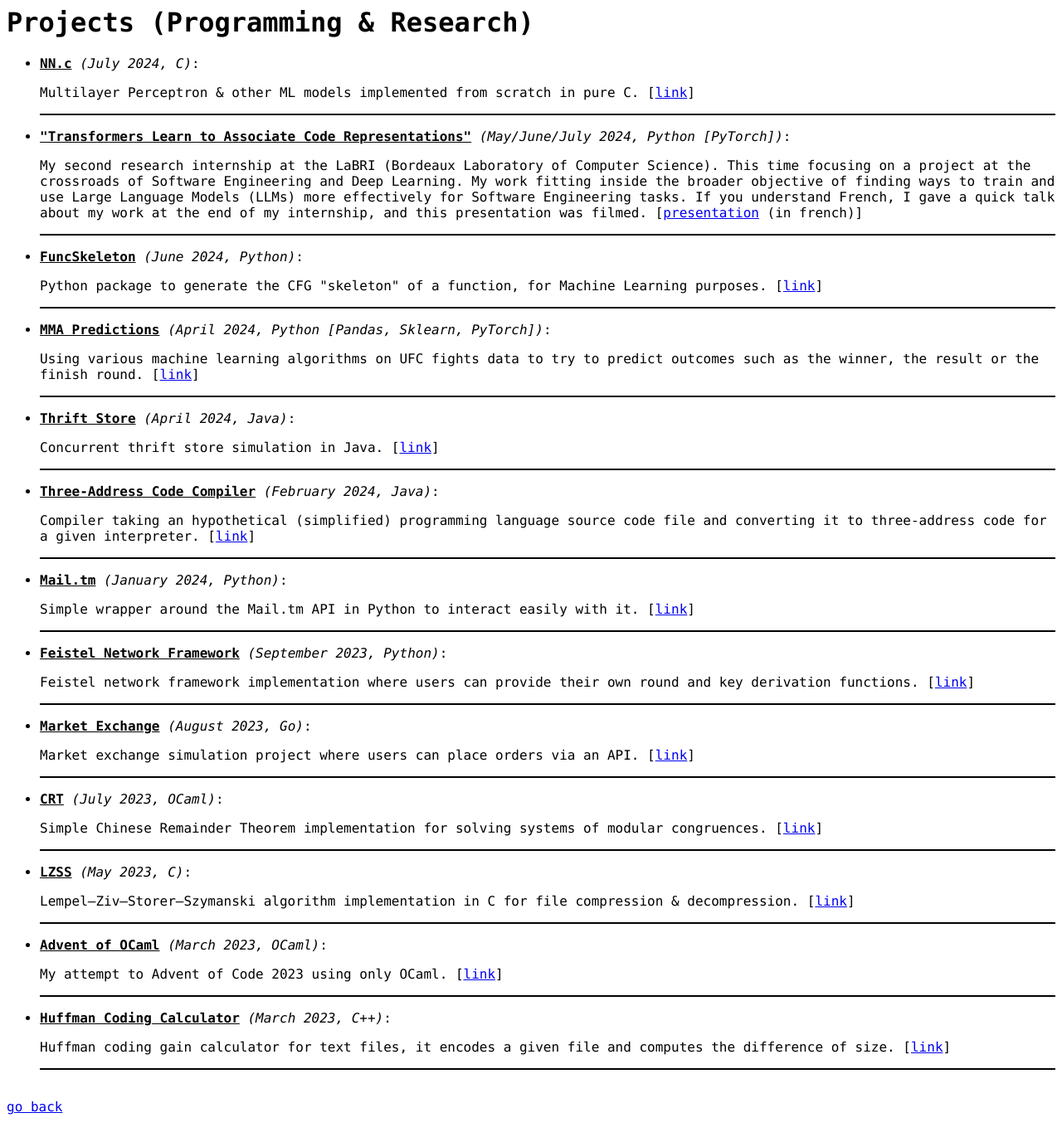
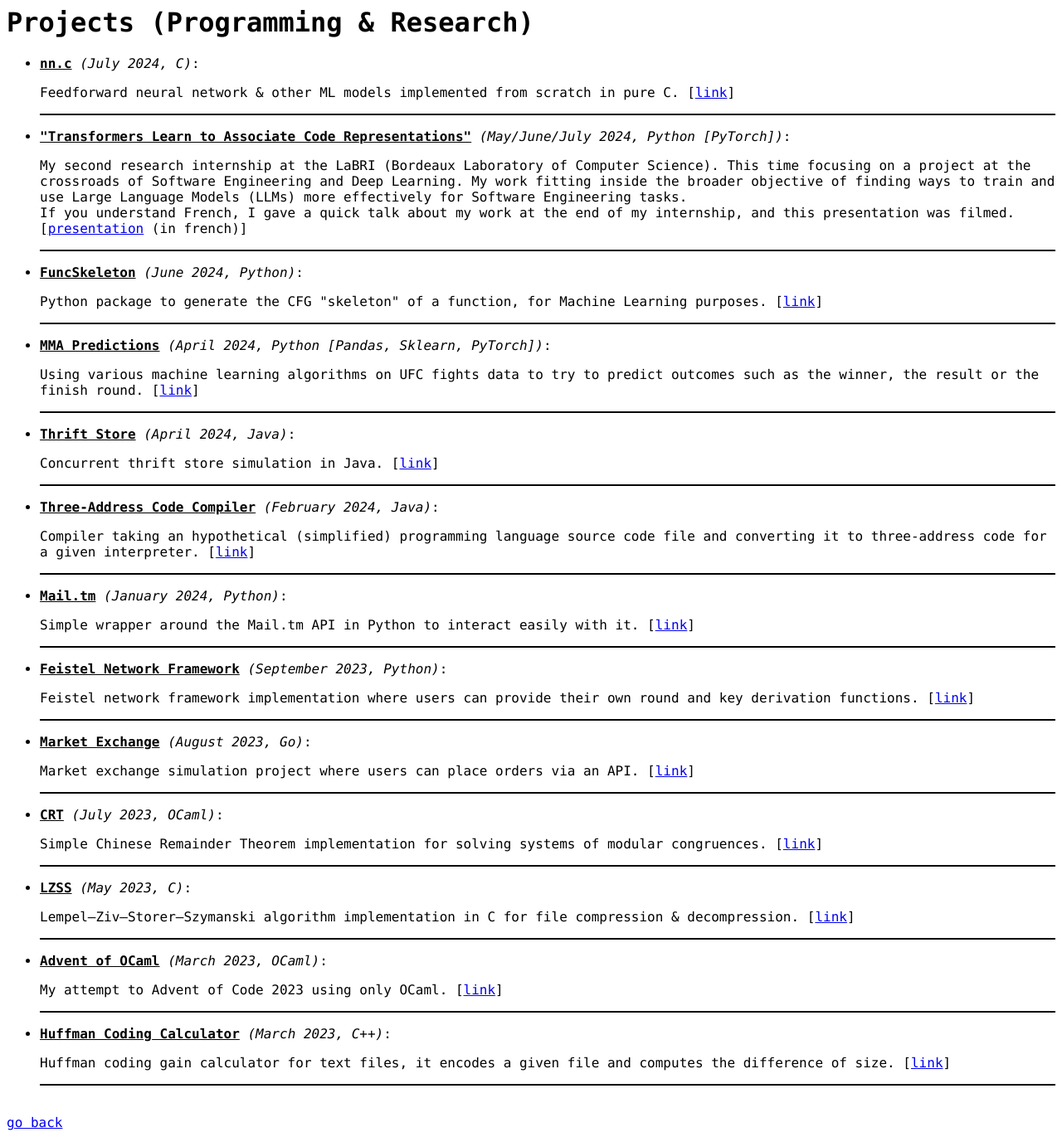
Before and after one commit to mrochk/mrochk.github.io, a Jekyll site: the page projects.html, which Jekyll copies as it is, in a window 1280 px wide. Shown: the whole page at 83% size. Built offline with Jekyll 4.4.1, drawn with Linux system fonts in a browser that asks for light colours.

Commit message:
changed projects

```diff
--- a/projects.html
+++ b/projects.html
@@ -21,19 +21,19 @@
 
     <!--
     <li>
-        <p><b>Autograd Engine</b> <i>(June 2024, C)</i>:</p>
+        <p><b>Autograd Engine</b> <i>(June 2024, Go)</i>:</p>
         <p>Autograd engine that works at scalar and matrix level. [<a href="https://github.com/mrochk/autograd">link</a>]</p>
     </li>
     -->
 
     <li>
-        <p><b>NN.c</b> <i>(July 2024, C)</i>:</p>
-        <p>Multilayer Perceptron & other ML models implemented from scratch in pure C. [<a href="https://github.com/mrochk/nn.c">link</a>]</p>
+        <p><b>nn.c</b> <i>(July 2024, C)</i>:</p>
+        <p>Feedforward neural network & other ML models implemented from scratch in pure C. [<a href="https://github.com/mrochk/nn.c">link</a>]</p>
     </li>
 
     <li>
         <p><b>"Transformers Learn to Associate Code Representations"</b> <i>(May/June/July 2024, Python [PyTorch])</i>:</p>
-        <p>My second research internship at the LaBRI (Bordeaux Laboratory of Computer Science). This time focusing on a project at the crossroads of Software Engineering and Deep Learning. My work fitting inside the broader objective of finding ways to train and use Large Language Models (LLMs) more effectively for Software Engineering tasks. If you understand French, I gave a quick talk about my work at the end of my internship, and this presentation was filmed. [<a href="https://github.com/mrochk/funcskeleton">presentation</a> (in french)]</p>
+        <p>My second research internship at the LaBRI (Bordeaux Laboratory of Computer Science). This time focusing on a project at the crossroads of Software Engineering and Deep Learning. My work fitting inside the broader objective of finding ways to train and use Large Language Models (LLMs) more effectively for Software Engineering tasks.<br>If you understand French, I gave a quick talk about my work at the end of my internship, and this presentation was filmed. [<a href="https://github.com/mrochk/funcskeleton">presentation</a> (in french)]</p>
     </li>
 
     <li>
```
